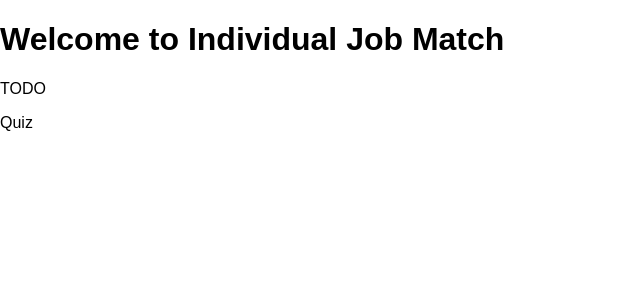
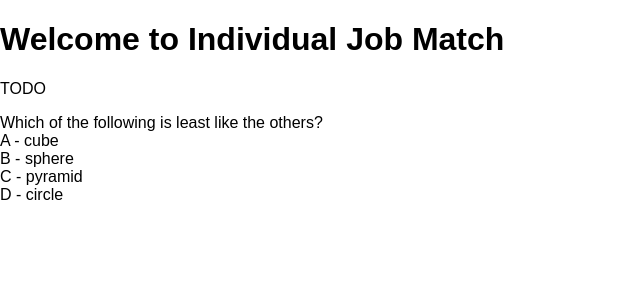
Before and after one commit to teamvaltekkers/individual-job-match, a React (Create React App) app: page / in a window 1280 px wide. Shown: the top 300 px of the page, without its empty margins (0-640 px from the left). Built offline with nearby package versions, Linux system fonts and the light colour scheme.

Commit message:
adds quiz questions

```diff
--- a/src/Quiz.js
+++ b/src/Quiz.js
@@ -2,14 +2,34 @@ import React, { Component } from 'react';
 import TechnicalQuiz from './TechnicalQuiz';
 
 class Quiz extends Component {
-    componentWillMount() {
-        this.state = TechnicalQuiz;
+    constructor() {
+        super();
+
+        this.state = {
+            quiz: TechnicalQuiz,
+            questionIndex: 0
+        };
     }
 
     render() {
+        const index = this.state.questionIndex;
+        const question = this.state.quiz[index];
+        const answers = question.answers.map(answer => {
+            return (
+                <div key={answer.index}>
+                    {answer.index} - {answer.answer}
+                </div>
+            );
+        });
+
         return (
             <div>
-                Quiz
+                <div>
+                    {question.question}
+                </div>
+                <div>
+                    {answers}
+                </div>
             </div>
         );
     }
```
